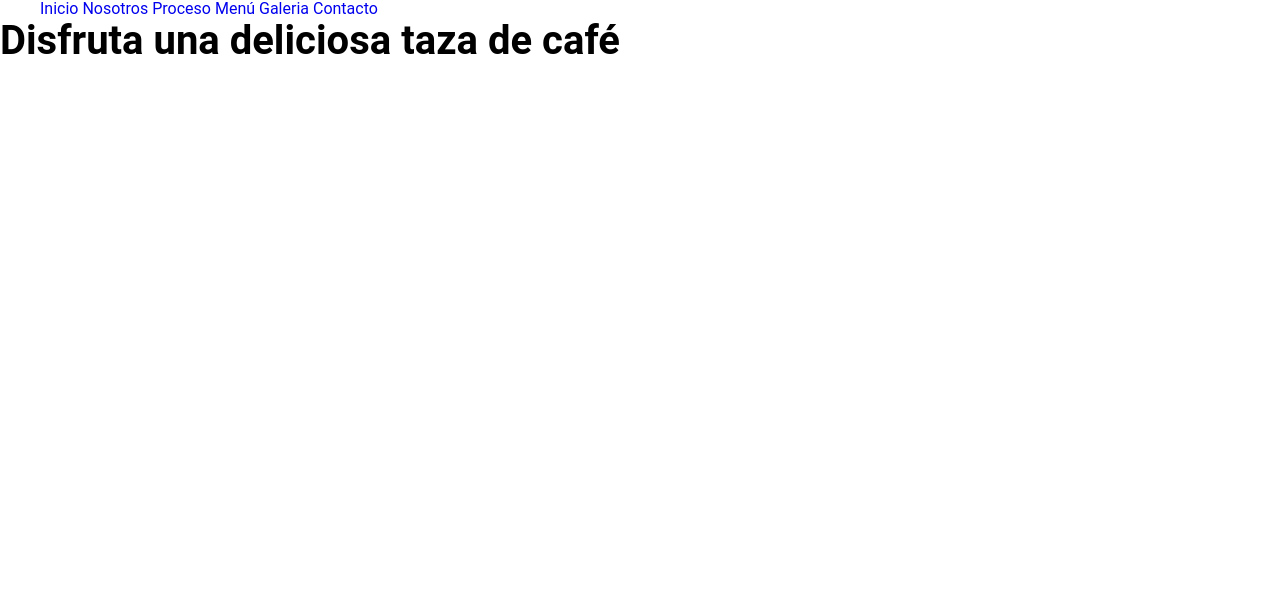
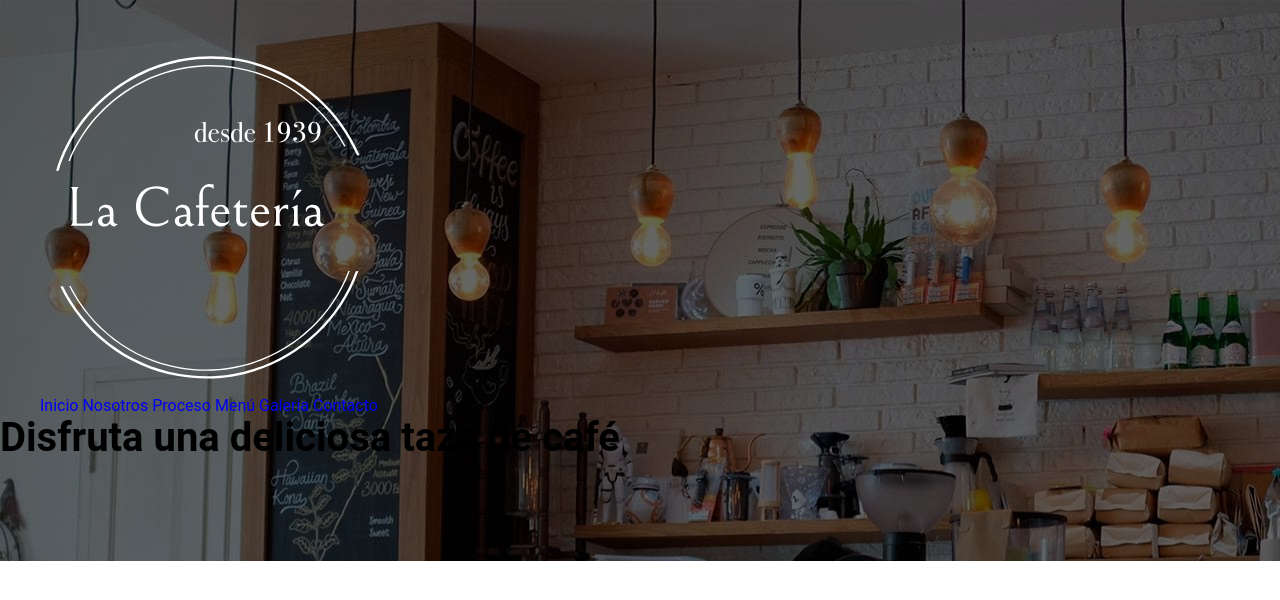
Before and after one commit to JorgeDevmm/personal-cafeteria, a website: page index.html in a window 1280 px wide. Drawn offline with Linux system fonts and the light colour scheme.

Commit message:
Creando CSS al header

```diff
--- a/index.html
+++ b/index.html
@@ -13,7 +13,9 @@
     <div class="header header-inicio">
       <div class="contenido-header contenedor">
         <div class="barra">
-          <div class="logo"></div>
+          <div class="logo">
+            <img src="build/img/logo.svg" alt="logo-cafeteria" />
+          </div>
 
           <nav class="nav-principal">
             <a href="index.html">Inicio</a>
--- /dev/null
+++ b/src/scss/header/_header.scss
@@ -0,0 +1,27 @@
+@use 'base/variables' as v;
+
+.header {
+  padding: 5rem 0;
+  position: relative;
+
+  &::before {
+    content: '';
+    background-color: v.$negro;
+    position: absolute;
+    top: 0;
+    left: 0;
+    bottom: 0;
+    right: 0;
+    opacity: 0.6;
+  }
+
+  .contenido-header {
+    // traer contenido antes del before
+    position: relative;
+  }
+}
+
+// Header de cada pagina
+.header-inicio {
+  background-image: url(../img/header_inicio.jpg);
+}
```
Also changed, not shown: build/css/app.css.
